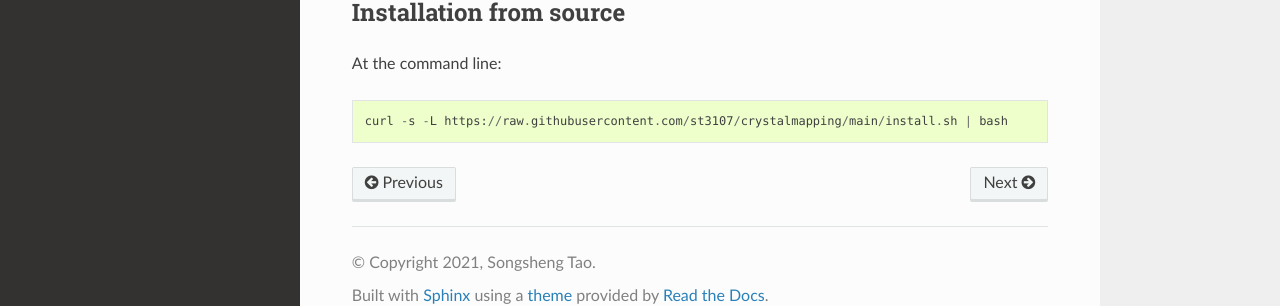
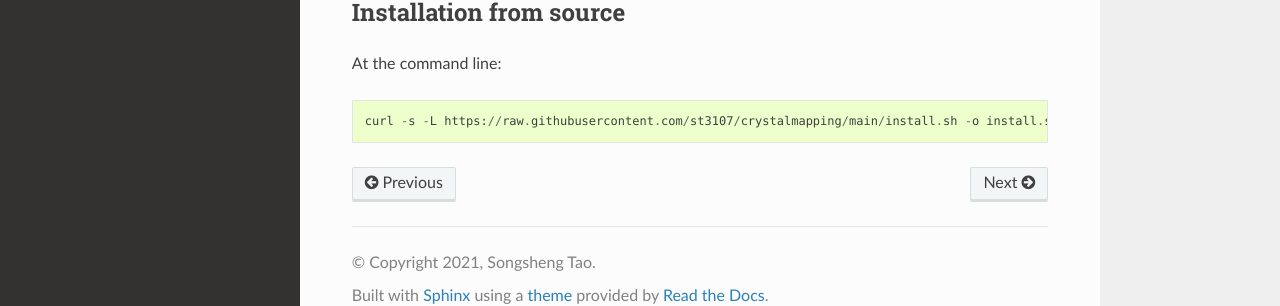
Before and after one commit to st3107/crystalmapping, a Sphinx documentation site: the page built from docs/source/installation.rst, in a window 1280 px wide. Shown: the part 556-862 px from the top of the page. Built offline with Sphinx 7.4.7 and the Read the Docs theme 2.0.0, drawn with Linux system fonts in a browser that asks for light colours.

Commit message:
DOC: correct the installation command.

```diff
--- a/docs/source/installation.rst
+++ b/docs/source/installation.rst
@@ -26,4 +26,4 @@
 
 At the command line::
 
-    curl -s -L https://raw.githubusercontent.com/st3107/crystalmapping/main/install.sh | bash
+    curl -s -L https://raw.githubusercontent.com/st3107/crystalmapping/main/install.sh -o install.sh; bash install.sh
```
